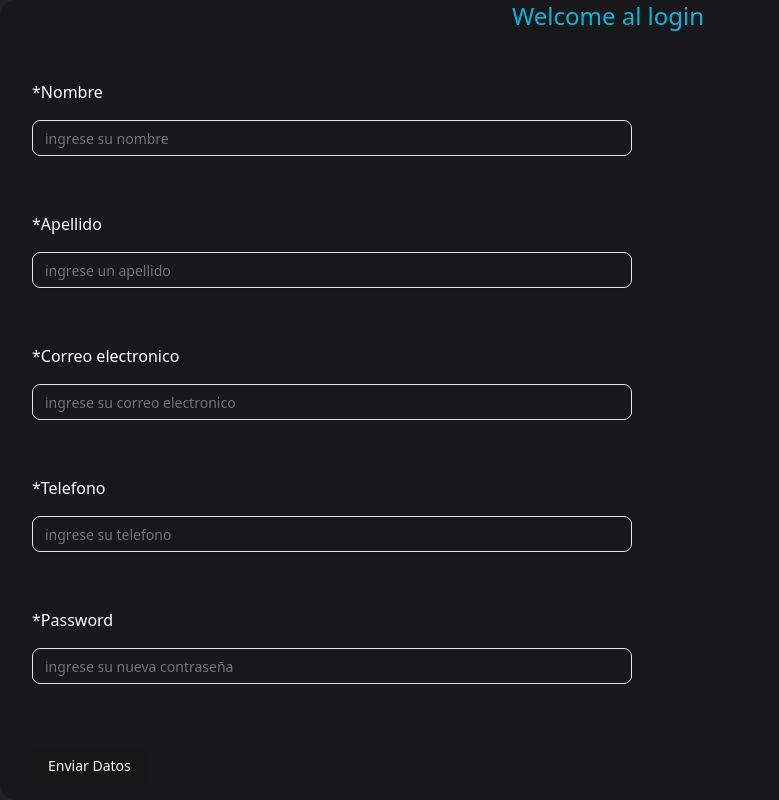
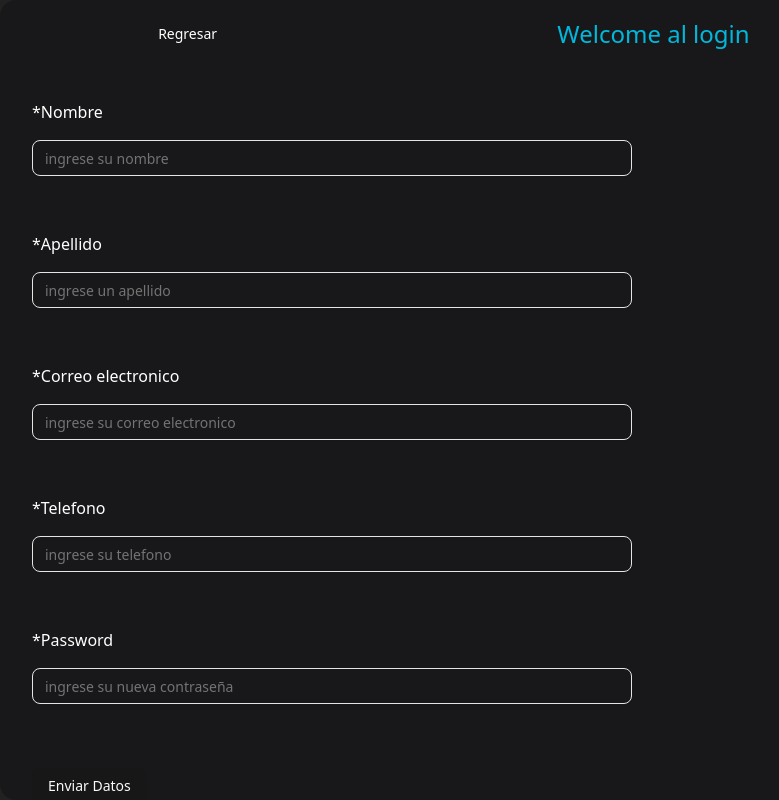
Before and after one commit to joshuac-ch/WebChat, a React (Vite) app in the folder client/: page /login in a window 1280 px wide. Shown: the whole page, without its empty margins (32-811 px from the left). Built offline with nearby package versions, Linux system fonts and the light colour scheme; no server answers.

Commit message:
Se modifico la UI de el login

```diff
--- a/client/src/Login/LonginPage.tsx
+++ b/client/src/Login/LonginPage.tsx
@@ -1,11 +1,20 @@
 
+import { Button } from '@/components/ui/button'
 import CreateLogin from './Components/CreateLogin'
+import { Link } from 'react-router-dom'
 
 export default function LonginPage() {
   return (
     <>
    <div className="h-200 overflow-hidden bg-zinc-900 w-400 rounded-2xl ">
-        <h2 className='text-2xl text-cyan-500'>Welcome al login</h2>
+        <div className="text-white flex flex-row justify-around items-center pt-4 gap-10">
+          <Link to={"/sing"}>
+          <Button variant={'ghost'} className='cursor-pointer'>Regresar</Button>
+          </Link>
+         <h2 className='text-2xl text-cyan-500'>Welcome al login</h2>
+         <h1 ></h1>
+        </div>
+
         <CreateLogin></CreateLogin>
     </div>
     </>
```
